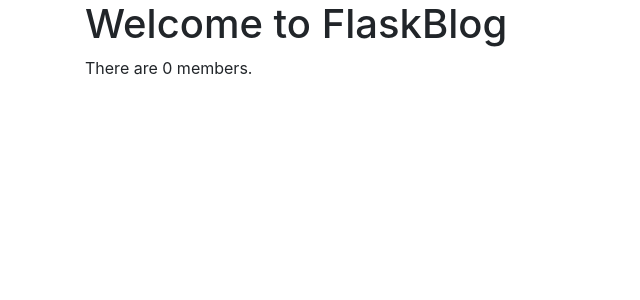
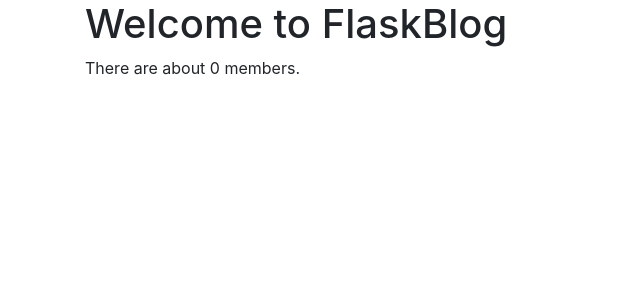
Before and after one commit to CaraMacNish/flask-app, a Flask app: page / in a window 1280 px wide. Shown: the part 56-356 px from the top of the page, without its empty margins (0-640 px from the left). Run offline with Flask 2, Linux system fonts and the light colour scheme; data that the repository does not hold is empty; some libraries are stand-ins or nearby versions.

Commit message:
Update index.html

```diff
--- a/templates/index.html
+++ b/templates/index.html
@@ -3,5 +3,5 @@
 
 {% block content %}
 <h1>{% block title %} Welcome to FlaskBlog {% endblock %}</h1>
-There are {{ count }} members.
+There are about {{ count }} members.
 {% endblock %}
```
